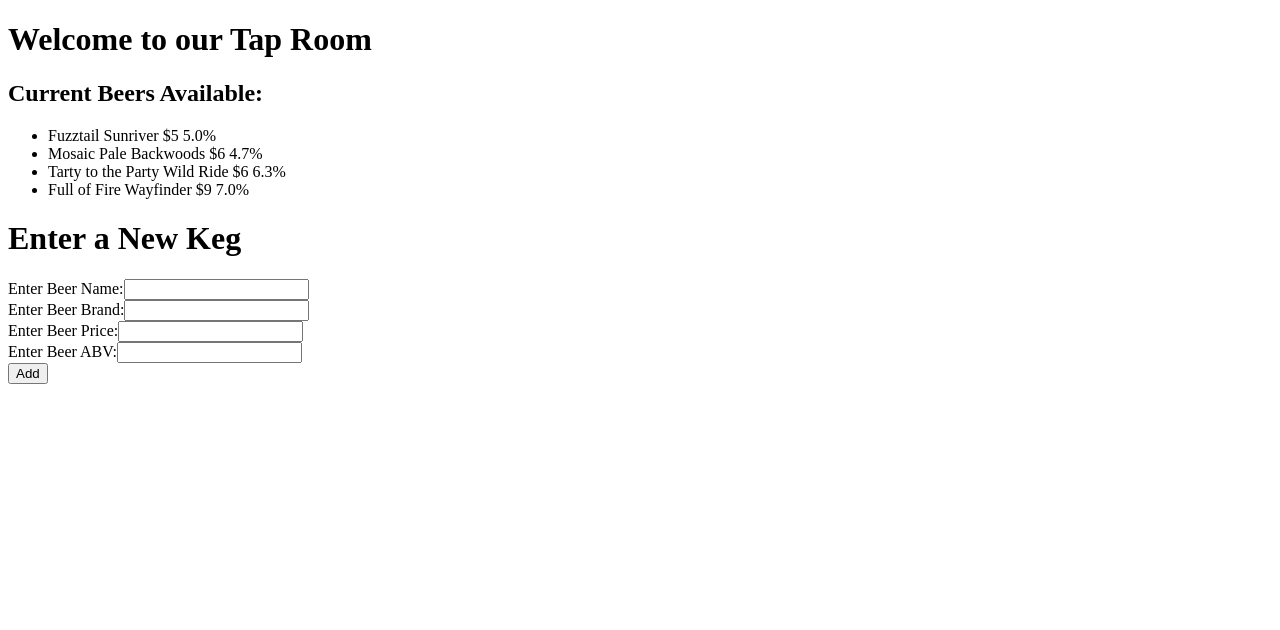
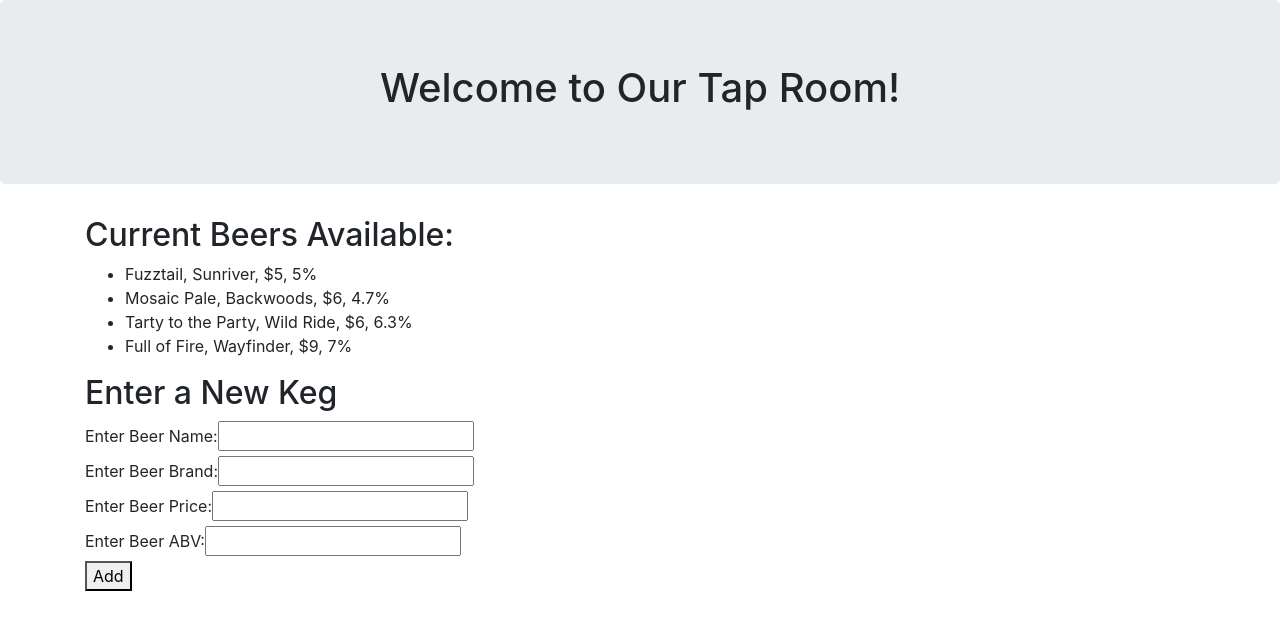
Before and after one commit to kailagoff/tap-room, an Angular app: page / in a window 1280 px wide. Shown: the top 630 px of the page. Built offline with nearby package versions, Linux system fonts and the light colour scheme.

Commit message:
add minor styling and bootstrap

```diff
--- a/src/app/add-keg/add-keg.component.html
+++ b/src/app/add-keg/add-keg.component.html
@@ -1,4 +1,4 @@
-<h1>Enter a New Keg</h1>
+<h2>Enter a New Keg</h2>
 <div>
  <label>Enter Beer Name:</label>
  <input #newName>
--- a/src/app/app.component.html
+++ b/src/app/app.component.html
@@ -1,7 +1,9 @@
-<div class="jumbotron text-align:center">
-  <h1>Welcome to our {{title}}</h1>
+<div style="text-align:center">
+  <div class="jumbotron">
+    <h1>Welcome to Our {{title}}!</h1>
+  </div>
 </div>
-<div class="container">
-  <app-keg-list [childKegsList]="masterKegsList"></app-keg-list>
-  <app-add-keg (sendKeg)="addKeg($event)"></app-add-keg>
-</div>
+  <div class="container">
+    <app-keg-list [childKegsList]="masterKegsList"></app-keg-list>
+    <app-add-keg (sendKeg)="addKeg($event)"></app-add-keg>
+  </div>
--- a/src/app/app.component.ts
+++ b/src/app/app.component.ts
@@ -6,14 +6,15 @@
   templateUrl: './app.component.html',
   styleUrls: ['./app.component.css']
 })
+
 export class AppComponent {
   title = 'Tap Room';
 
   masterKegsList: Keg[] = [
-    new Keg("Fuzztail", "Sunriver", "5", "5.0"),
-    new Keg("Mosaic Pale", "Backwoods", "6", "4.7"),
-    new Keg("Tarty to the Party", "Wild Ride", "6", "6.3"),
-    new Keg("Full of Fire", "Wayfinder", "9", "7.0")
+    new Keg("Fuzztail", "Sunriver", 5, 5.0),
+    new Keg("Mosaic Pale", "Backwoods", 6, 4.7),
+    new Keg("Tarty to the Party", "Wild Ride", 6, 6.3),
+    new Keg("Full of Fire", "Wayfinder", 9, 7.0)
   ];
 
   addKeg(newKeg: Keg) {
--- a/src/app/keg-list/keg-list.component.html
+++ b/src/app/keg-list/keg-list.component.html
@@ -1,7 +1,7 @@
 <div class="kegs-list">
   <h2>Current Beers Available:</h2>
   <ul>
-    <li *ngFor="let keg of childKegsList">{{ keg.name}} {{keg.brand}} ${{keg.price}} {{keg.alcoholContent}}%</li>
+    <li *ngFor="let keg of childKegsList">{{ keg.name}}, {{keg.brand}}, ${{keg.price}}, {{keg.alcoholContent}}%</li>
 
   </ul>
 </div>
--- a/src/index.html
+++ b/src/index.html
@@ -1,8 +1,9 @@
 <!doctype html>
 <html lang="en">
 <head>
+  <link rel="stylesheet" href="https://maxcdn.bootstrapcdn.com/bootstrap/4.0.0/css/bootstrap.min.css" integrity="sha384-Gn5384xqQ1aoWXA+058RXPxPg6fy4IWvTNh0E263XmFcJlSAwiGgFAW/dAiS6JXm" crossorigin="anonymous">
   <meta charset="utf-8">
-  <title>TapRoom</title>
+  <title>Tap Room</title>
   <base href="/">
 
   <meta name="viewport" content="width=device-width, initial-scale=1">
```
